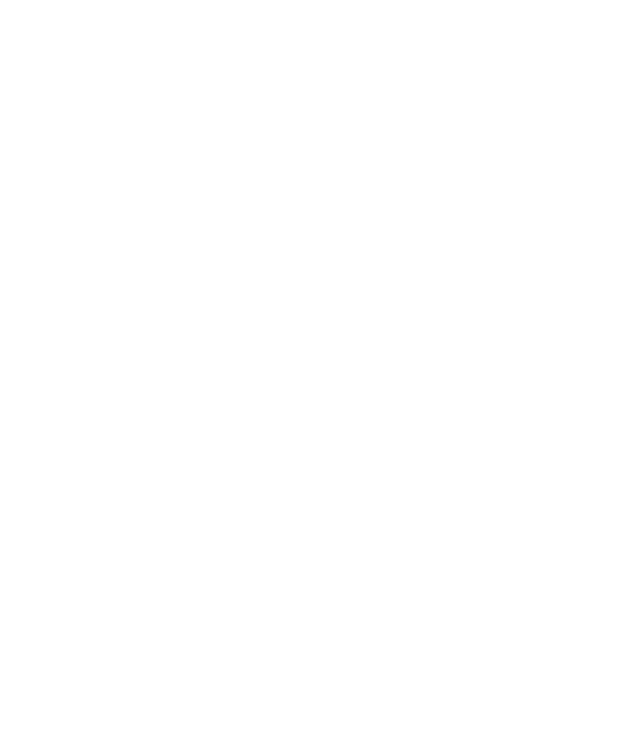
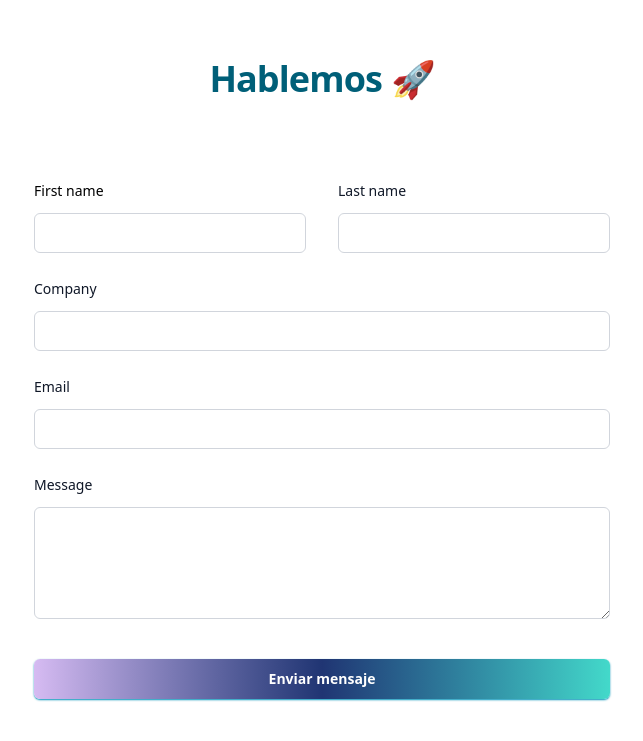
Before and after one commit to johnDev-90/aitera-tech, a Next.js app: page / in a window 1280 px wide. Shown: the part 1813-2554 px from the top of the page, without its empty margins (318-961 px from the left). Before the commit the page ends 1616 px from the top, so only its background shows below. Built offline with nearby package versions, Linux system fonts and the light colour scheme.

Commit message:
Feat: Created Contact Us section

```diff
--- a/src/app/components/Navbar.tsx
+++ b/src/app/components/Navbar.tsx
@@ -26,7 +26,7 @@
           <a href="#about" className="hover:text-cyan-700">
             About Us
           </a>
-          <a href="#contactus" className="hover:text-cyan-700">
+          <a href="#contact" className="hover:text-cyan-700">
             Contact Us
           </a>
         </div>
--- /dev/null
+++ b/src/app/components/sections/ContactUs.tsx
@@ -0,0 +1,110 @@
+import React from "react";
+
+const ContactUs = () => {
+  return (
+     <div id="contact" className="isolate bg-white px-6 py-24 sm:py-32 lg:px-8">
+      <div
+        aria-hidden="true"
+        className="absolute inset-x-0 -top-40 -z-10 transform-gpu overflow-hidden blur-3xl sm:-top-80"
+      >
+        <div
+          style={{
+            clipPath:
+              'polygon(74.1% 44.1%, 100% 61.6%, 97.5% 26.9%, 85.5% 0.1%, 80.7% 2%, 72.5% 32.5%, 60.2% 62.4%, 52.4% 68.1%, 47.5% 58.3%, 45.2% 34.5%, 27.5% 76.7%, 0.1% 64.9%, 17.9% 100%, 27.6% 76.8%, 76.1% 97.7%, 74.1% 44.1%)',
+          }}
+          className="relative left-1/2 -z-10 aspect-1155/678 w-144.5 max-w-none -translate-x-1/2 rotate-30 bg-linear-to-tr from-[#ff80b5] to-[#9089fc] opacity-30 sm:left-[calc(50%-40rem)] sm:w-288.75"
+        />
+      </div>
+      <div className="mx-auto max-w-2xl text-center">
+        <h2 className="text-4xl font-semibold tracking-tight font-sans text-balance sm:text-4xl text-cyan-800">Hablemos 🚀</h2>
+        {/* <p className="mt-2 text-lg/8 text-gray-600">Aute magna irure deserunt veniam aliqua magna enim voluptate.</p> */}
+      </div>
+      <form action="#" method="POST" className="mx-auto mt-16 max-w-xl sm:mt-20 font-light">
+        <div className="grid grid-cols-1 gap-x-8 gap-y-6 sm:grid-cols-2">
+          <div>
+            <label htmlFor="first-name" className="block text-sm/6 ">
+              First name
+            </label>
+            <div className="mt-2.5">
+              <input
+                id="first-name"
+                name="first-name"
+                type="text"
+                autoComplete="given-name"
+                className="block w-full rounded-md bg-white px-3.5 py-2 text-base text-gray-900 outline-1 -outline-offset-1 outline-gray-300 placeholder:text-gray-400 focus:outline-2 focus:-outline-offset-2 focus:outline-purple-800"
+              />
+            </div>
+          </div>
+          <div>
+            <label htmlFor="last-name" className="block text-sm/6  text-gray-900">
+              Last name
+            </label>
+            <div className="mt-2.5">
+              <input
+                id="last-name"
+                name="last-name"
+                type="text"
+                autoComplete="family-name"
+                className="block w-full rounded-md bg-white px-3.5 py-2 text-base text-gray-900 outline-1 -outline-offset-1 outline-gray-300 placeholder:text-gray-400 focus:outline-2 focus:-outline-offset-2 focus:outline-purple-800"
+              />
+            </div>
+          </div>
+          <div className="sm:col-span-2">
+            <label htmlFor="company" className="block text-sm/6  text-gray-900">
+              Company
+            </label>
+            <div className="mt-2.5">
+              <input
+                id="company"
+                name="company"
+                type="text"
+                autoComplete="organization"
+                className="block w-full rounded-md bg-white px-3.5 py-2 text-base text-gray-900 outline-1 -outline-offset-1 outline-gray-300 placeholder:text-gray-400 focus:outline-2 focus:-outline-offset-2 focus:outline-purple-800"
+              />
+            </div>
+          </div>
+          <div className="sm:col-span-2">
+            <label htmlFor="email" className="block text-sm/6  text-gray-900">
+              Email
+            </label>
+            <div className="mt-2.5">
+              <input
+                id="email"
+                name="email"
+                type="email"
+                autoComplete="email"
+                className="block w-full rounded-md bg-white px-3.5 py-2 text-base text-gray-900 outline-1 -outline-offset-1 outline-gray-300 placeholder:text-gray-400 focus:outline-2 focus:-outline-offset-2 focus:outline-purple-800"
+              />
+            </div>
+          </div>
+
+          <div className="sm:col-span-2">
+            <label htmlFor="message" className="block text-sm/6  text-gray-900">
+              Message
+            </label>
+            <div className="mt-2.5">
+              <textarea
+                id="message"
+                name="message"
+                rows={4}
+                className="block w-full rounded-md bg-white px-3.5 py-2 text-base text-gray-900 outline-1 -outline-offset-1 outline-gray-300 placeholder:text-gray-400 focus:outline-2 focus:-outline-offset-2 focus:outline-purple-800"
+                defaultValue={''}
+              />
+            </div>
+          </div>
+
+        </div>
+        <div className="mt-10">
+          <button
+            type="submit"
+            className="block w-full rounded-md cursor-pointer px-3.5 py-2.5 text-center text-sm font-semibold text-white shadow-xs bg-gradient-to-r from-[#D6BBF2] via-[#3A238C] via-[#203573] via-[#1C818C] to-[#43D9CA] hover:shadow-md shadow-cyan-600 transition-all"
+          >
+            Enviar mensaje
+          </button>
+        </div>
+      </form>
+    </div>
+  );
+};
+
+export default ContactUs;
--- a/src/app/components/sections/Hero.tsx
+++ b/src/app/components/sections/Hero.tsx
@@ -23,9 +23,6 @@
           </p>
         </div>
 
-
-
-
         <ButtonCta2 text={"Cotiza Gratis"} />
       </div>
 
--- a/src/app/page.tsx
+++ b/src/app/page.tsx
@@ -1,4 +1,5 @@
 "use client";
+import ContactUs from "./components/sections/ContactUs";
 
 import Image from "next/image";
 import Navbar from "./components/Navbar";
@@ -18,9 +19,12 @@
       </header>
       <main className="pt-4">
         <Hero />
-        <Solutions />
 
+        <div className="pt-16 pb-16">
+          <Solutions />
+        </div>
 
+        <ContactUs />
       </main>
       <footer></footer>
     </div>
```
Also changed, not shown: src/app/components/sections/Solutions.tsx (+6 -3 lines), src/app/components/ui/Footer.tsx (+31 -7 lines).
